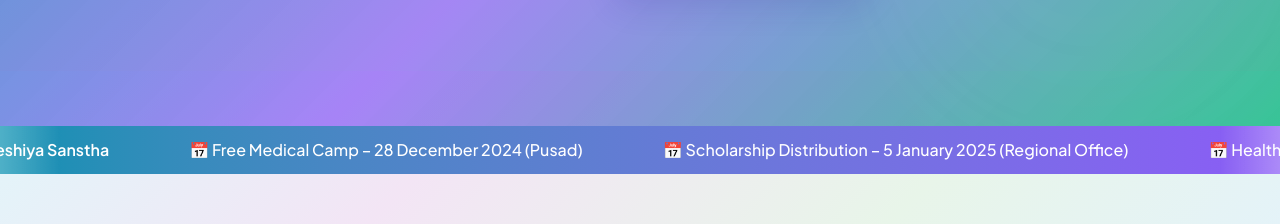
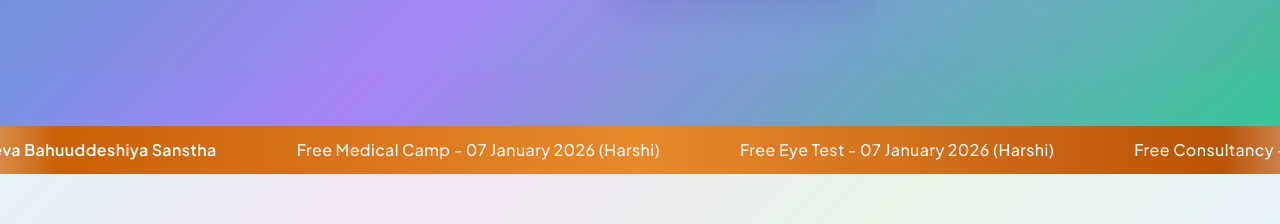
Before and after one commit to VivekBhurke/Dewa, a React (Vite) app: page / in a window 1280 px wide. Shown: the part 1529-1753 px from the top of the page. Built offline with nearby package versions, Linux system fonts and the light colour scheme.

Commit message:
Update team members and announcements details

```diff
--- a/src/app/pages/HomePage.tsx
+++ b/src/app/pages/HomePage.tsx
@@ -52,28 +52,46 @@ export default function HomePage() {
 
   const team = [
     {
-      name: "Founder Member 1",
+      name: "Dr. Laxman Wamanrao Bhurke",
       role: "President",
       image: "https://images.unsplash.com/photo-1758518732175-5d608ba3abdf?crop=entropy&cs=tinysrgb&fit=max&fm=jpg&ixid=M3w3Nzg4Nzd8MHwxfHNlYXJjaHwxfHx0ZWFtJTIwbWVldGluZyUyMHByb2Zlc3Npb25hbHxlbnwxfHx8fDE3NjY1NTM3NDh8MA&ixlib=rb-4.1.0&q=80&w=1080",
       description: "Leading community welfare initiatives since 2015"
     },
     {
-      name: "Founder Member 2",
+      name: "Mr. Chandrabhan Shivaji Bhurke",
       role: "Vice President",
       image: "https://images.unsplash.com/photo-1760992003987-efc5259bcfbf?crop=entropy&cs=tinysrgb&fit=max&fm=jpg&ixid=M3w3Nzg4Nzd8MHwxfHNlYXJjaHwxfHxub25wcm9maXQlMjBjb21tdW5pdHklMjB3b3JrfGVufDF8fHx8MTc2NjU4ODEyNHww&ixlib=rb-4.1.0&q=80&w=1080",
       description: "Dedicated to education and healthcare programs"
     },
     {
-      name: "Team Member 3",
+      name: "Mr. Kisan Wamanrao Bhurke",
       role: "Secretary",
       image: "https://images.unsplash.com/photo-1758518732175-5d608ba3abdf?crop=entropy&cs=tinysrgb&fit=max&fm=jpg&ixid=M3w3Nzg4Nzd8MHwxfHNlYXJjaHwxfHx0ZWFtJTIwbWVldGluZyUyMHByb2Zlc3Npb25hbHxlbnwxfHx8fDE3NjY1NTM3NDh8MA&ixlib=rb-4.1.0&q=80&w=1080",
       description: "Managing operations and community outreach"
     },
     {
-      name: "Team Member 4",
+      name: "Mr. Nandkumar Wamanrao Bhurke",
       role: "Treasurer",
       image: "https://images.unsplash.com/photo-1760992003987-efc5259bcfbf?crop=entropy&cs=tinysrgb&fit=max&fm=jpg&ixid=M3w3Nzg4Nzd8MHwxfHNlYXJjaHwxfHxub25wcm9maXQlMjBjb21tdW5pdHklMjB3b3JrfGVufDF8fHx8MTc2NjU4ODEyNHww&ixlib=rb-4.1.0&q=80&w=1080",
       description: "Financial management and resource allocation"
+    },
+    {
+      name: "Mr. Vijay Khanduji Kale",
+      role: "Member",
+      image: "",
+      description: "Event coordination and fieldwork supervision"
+    },
+    {
+      name: "Mr. Rukhmaji Baliram Waykule",
+      role: "Member",
+      image: "",
+      description: "Event coordination and fieldwork supervision"
+    },
+    {
+      name: "Mr. Bhagwan Vitthal Markad",
+      role: "Member",
+      image: "",
+      description: "Event coordination and fieldwork supervision"
     }
   ];
 
@@ -101,18 +119,18 @@ export default function HomePage() {
   const announcements = [
     {
       title: "Free Medical Camp",
-      date: "28 December 2024",
-      location: "Pusad"
+      date: "07 January 2026",
+      location: "Harshi"
     },
     {
-      title: "Scholarship Distribution",
-      date: "5 January 2025",
-      location: "Regional Office"
+      title: "Free Eye Test",
+      date: "07 January 2026",
+      location: "Harshi"
     },
     {
-      title: "Health Workshop",
-      date: "10 January 2025",
-      location: "Community Hall"
+      title: "Free Consultancy",
+      date: "07 January 2026",
+      location: "Harshi"
     }
   ];
   return (
@@ -170,7 +188,7 @@ export default function HomePage() {
       </section>
 
       {/* Scrolling Announcement Bar */}
-      <div className="relative w-full overflow-hidden bg-gradient-to-r from-[var(--primary)] to-[var(--secondary)] fade-mask">
+      {/* <div className="relative w-full overflow-hidden bg-gradient-to-r from-[var(--primary)] to-[var(--secondary)] fade-mask">
         <div
           className="whitespace-nowrap py-3 text-white font-medium text-sm md:text-base animate-scroll"
           onMouseEnter={() => setIsPaused(true)}
@@ -187,7 +205,39 @@ export default function HomePage() {
             </span>
           ))}
         </div>
-      </div>
+      </div> */}
+{/* Scrolling Announcement Bar */}
+<div
+  className="
+    relative w-full overflow-hidden fade-mask announcement-bar
+    bg-gradient-to-r
+    from-[#c75c00]
+    via-[#e8892c]
+    to-[#b54e00]
+  "
+>
+  <div
+    className="whitespace-nowrap py-3 text-white font-medium text-sm md:text-base animate-scroll tracking-wide"
+    onMouseEnter={() => setIsPaused(true)}
+    onMouseLeave={() => setIsPaused(false)}
+    style={{ animationPlayState: isPaused ? 'paused' : 'running' }}
+  >
+
+    <span className="inline-block w-20"></span>
+    <span className="mx-10 font-semibold">
+        Thank you for visiting Deva Bahuuddeshiya Sanstha
+    </span>
+
+    {announcements.map((item, index) => (
+      <span key={index} className="mx-10 opacity-95">
+        {item.title} - {item.date} ({item.location})
+      </span>
+    ))}
+  </div>
+</div>
+
+
+
 
       {/* Programs Carousel */}
       <section className="py-20">
```
